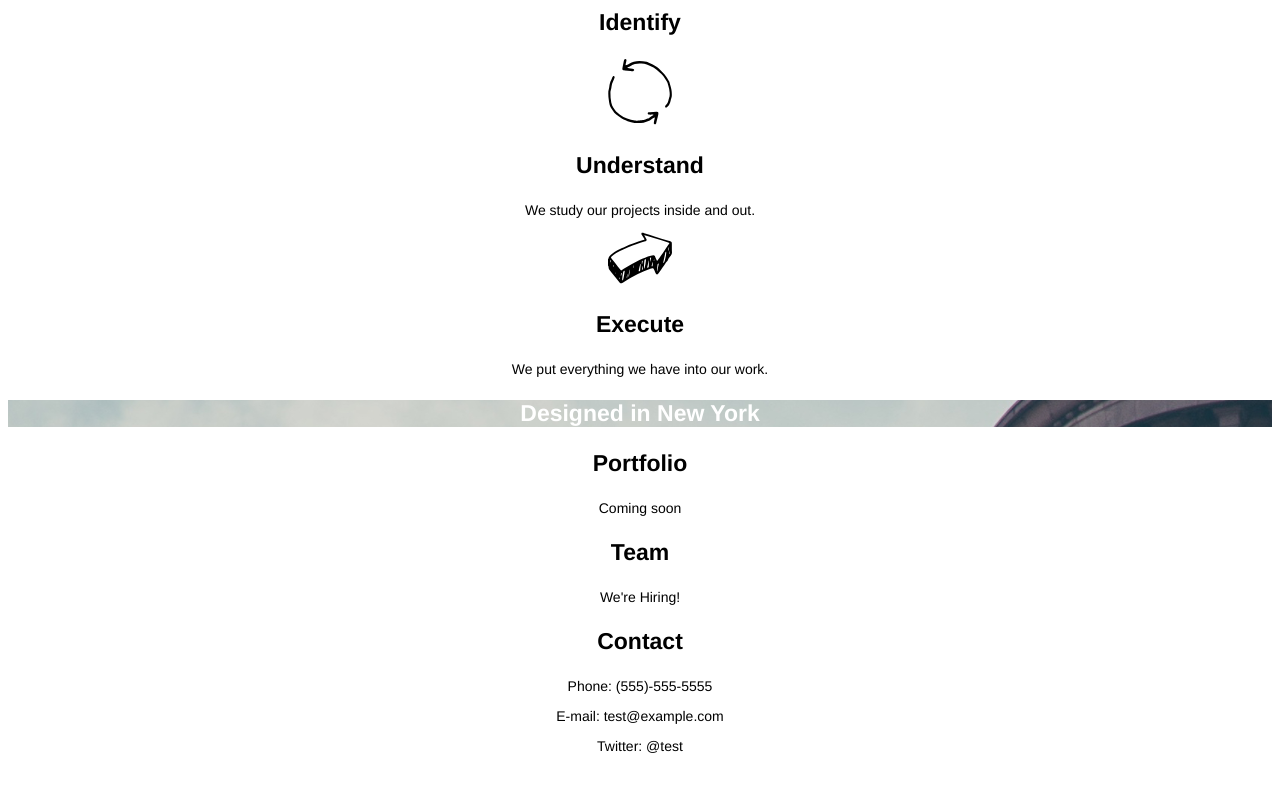
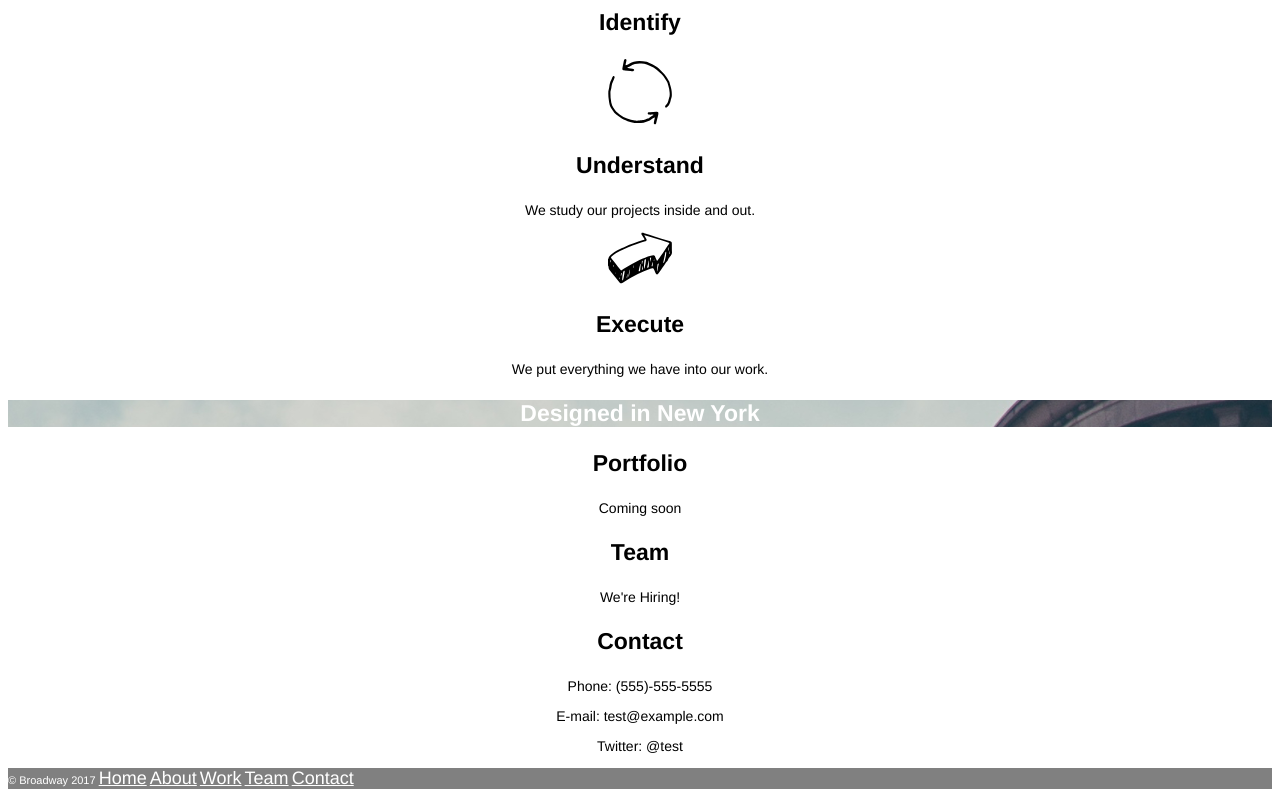
Before and after one commit to Galentinoeh/broadway-design, a plain HTML site: page index.html in a window 1280 px wide. Shown: the part 486-1286 px from the top of the page. Before the commit the page ends 1254 px from the top, so only its background shows below. Drawn offline with Linux system fonts and the light colour scheme; files whose address does not match are found by name.

Commit message:
complete first build

```diff
--- a/index.html
+++ b/index.html
@@ -10,7 +10,7 @@
       <h1 class="white header bold">Broadway Design</h1>
       <p><a href="#home"class="white medium normal">Home</a></p>
       <p><a href="#process"class="white medium normal">Process</a></p>
-      <p><a href="#understand"class="white medium normal">Work</a></p>
+      <p><a href="#work"class="white medium normal">Work</a></p>
       <p><a href="#team"class="white medium normal">Team</a></p>
       <p><a href="#contact"class="white medium normal">Contact</a></p>
     </div>
@@ -20,7 +20,7 @@
       <img src="./resources/content/identify.svg">
       <h3 class="medium-plus bold">Identify</h3>
       <img src="./resources/content/understand.svg">
-      <h3 id="understand" class="medium-plus bold">Understand</h3>
+      <h3 class="medium-plus bold">Understand</h3>
       <p class="small normal">We study our projects inside and out.</p>
       <img src="./resources/content/execute.svg">
       <h3 class="medium-plus bold">Execute</h3>
@@ -32,7 +32,7 @@
     </div>
 
     <div class="center">
-      <h3 class="medium-plus bold">Portfolio</h3>
+      <h3 id="work" class="medium-plus bold">Portfolio</h3>
       <p class="small normal">Coming soon</p>
       <h3 id="team" class="medium-plus bold">Team</h3>
       <p class="small normal">We're Hiring!</p>
@@ -42,5 +42,13 @@
       <p class="small normal">Twitter: @test</p>
     </div>
 
+    <div class="left background-gray">
+      <p class="white extra-small">© Broadway 2017
+        <a href="#home"class="white medium normal">Home</a>
+        <a href="#"class="white medium normal">About</a>
+        <a href="#work"class="white medium normal">Work</a>
+        <a href="#team"class="white medium normal">Team</a>
+        <a href="#contact"class="white medium normal">Contact</a>
+      </p>
   </body>
 </html>
--- a/resources/css/style.css
+++ b/resources/css/style.css
@@ -1,12 +1,14 @@
 *{font-family:helvetica;}
 
 .center{text-align:center;}
+.left{text-align:left;}
 
 .header{font-size: 70px;}
 .large{font-size:32px;}
 .medium-plus{font-size:23px;}
 .medium{font-size:18px;}
 .small{font-size:14px;}
+.extra-small{font-size: 11px;}
 
 .bold{font-weight: bold;}
 .normal{font-weight:normal;}
@@ -14,3 +16,4 @@
 .white{color: white;}
 
 .background-image{background-image: url("file:///E:/9Projects/broadway-design/resources/content/the-flatiron-building.png");}
+.background-gray{background-color: gray;}
```
